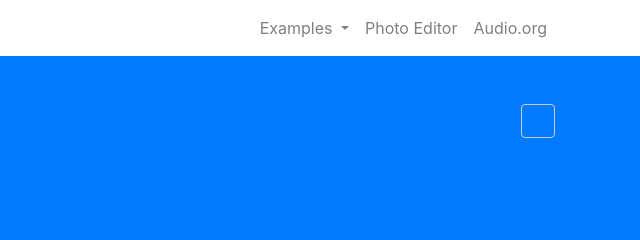
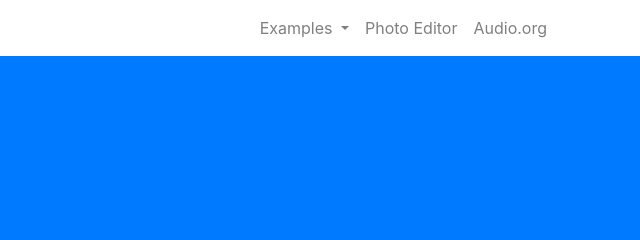
Before and after one commit to audioorg/image-resizer, a plain HTML site: page index.html in a window 1280 px wide. Shown: the top 240 px of the page, 640-1280 px from the left. Drawn offline with nearby package versions, Linux system fonts and the light colour scheme.

Commit message:
Update index.html

```diff
--- a/index.html
+++ b/index.html
@@ -72,9 +72,7 @@
           <p class="lead">Online image cropper.</p>
         </div>
         <div class="col-md">
-          <div class="carbonads">
 
-          </div>
         </div>
       </div>
     </div>
```
